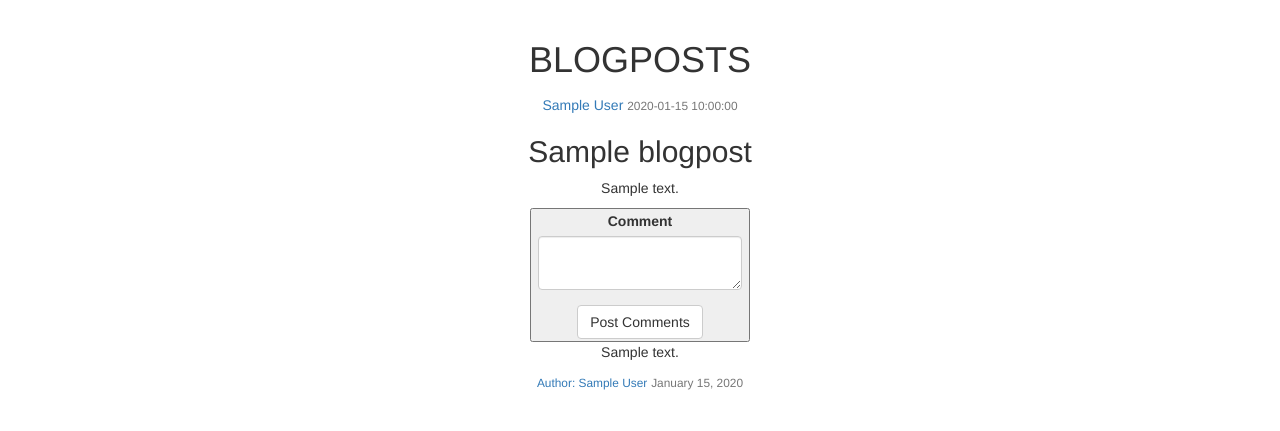
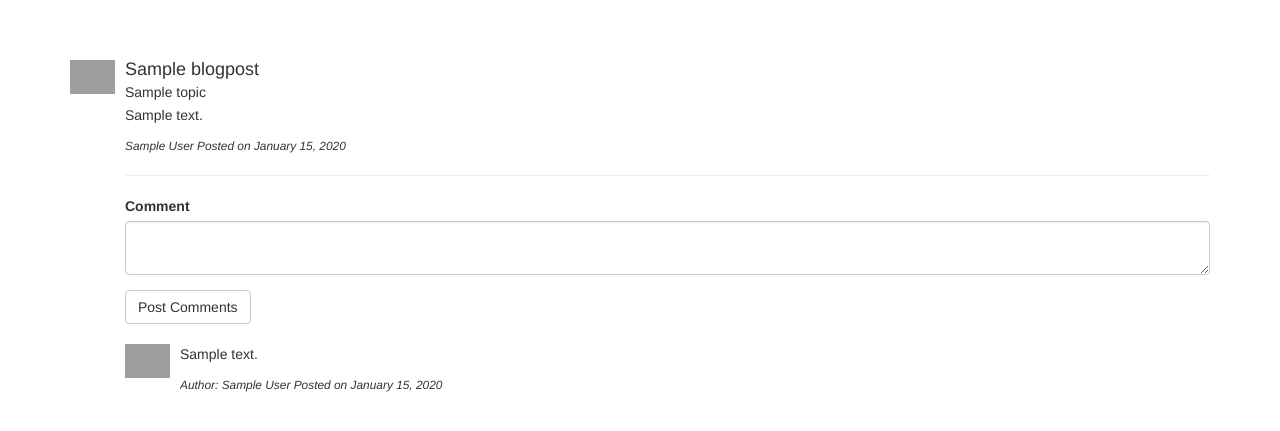
Before and after one commit to emdeechege/Blog, a Flask app: template app/templates/blogcommentlink.html in a window 1280 px wide. Shown: the part 72-503 px from the top of the page. Run offline with Flask 2, Linux system fonts and the light colour scheme; tables that the repository leaves empty hold one stand-in row (values such as "Sample post"); the template is opened without the code that fills it: values that come from a table or form of the project are taken from there, most other values are stand-ins (such as "Sample title", 1, 10 or a date in 2020); data that the repository does not hold is empty; some libraries are stand-ins or nearby versions; grey boxes are pictures that could not be loaded.

Commit message:
view comment link working

```diff
--- a/app/main/views.py
+++ b/app/main/views.py
@@ -102,9 +102,10 @@ def single_blog(id):
 
 @main.route('/blogposts')
 def blogpost_list():
-    # Function that renders the business category blogpost and its content
+    # Function that renders all blogposts and its content
 
     blogposts = Blogs.query.all()
+
 
     return render_template('blogposts.html', blogposts=blogposts)
 
--- a/app/templates/blogcommentlink.html
+++ b/app/templates/blogcommentlink.html
@@ -1,38 +1,33 @@
 {% extends 'base.html' %} {% import 'bootstrap/wtf.html' as wtf %} {% block content %}
+<br>
+<br>
+<div class="container">
+  <div class="media">
+    <div class="media-left">
+      <img src="https://avataaars.io/?avatarStyle=Circle&topType=Hat&accessoriesType=Blank&facialHairType=Blank&clotheType=BlazerShirt&eyeType=EyeRoll&eyebrowType=UnibrowNatural&mouthType=Smile&skinColor=Black" class="media-object" style="width:45px">
+    </div>
+    <div class="media-body">
+      <h4 class="media-heading">{{ blogpost.title }} </h4>
+      <h5 class="media-heading">{{ blogpost.topic }} </h5>
+      <p>{{ blogpost.content }}</p>
+      <small><i>{{ blogpost.author }} Posted on {{ blogpost.date.strftime('%B %d, %Y') }}</i></small>
+      <hr>
+      {{wtf.quick_form(blogpost_form)}}
+      <br>
+{% for comment in comments[::-1] %}
+      <!-- Nested media object -->
 
-<div class="container" style="text-align:center" ;>
-  <h1>BLOGPOSTS</h1>
-  <article class="media content-section">
-    <div class="media-body">
-      <div class="article-metadata">
-        <a class="mr-2" href="#">{{ blogpost.author }}</a>
-        <small class="text-muted">{{ blogpost.time }}</small>
-
-      </div>
-      <h2 class="article-title">{{ blogpost.title }}</h2>
-      <p class="article-content">{{ blogpost.content }}</p>
-    </div>
+        <div class="media-left">
+          <img src="https://avataaars.io/?avatarStyle=Circle&topType=LongHairBun&accessoriesType=Prescription01&hairColor=SilverGray&facialHairType=Blank&clotheType=BlazerSweater&eyeType=Close&eyebrowType=RaisedExcitedNatural&mouthType=Serious&skinColor=DarkBrown" class="media-object" style="width:45px">
+        </div>
+        <div class="media-body">
+          <p>{{ comment.comment }}</p>
+          <small><i>{{ comment.author }} Posted on {{ comment.date_posted.strftime('%B %d, %Y') }}</i></small>
 
 
-  </article>
 
-
-  <button>{{wtf.quick_form(blogpost_form)}}</button>
-
-  {% for comment in comments[::-1] %}
-
-
-  <article class="">
-    <div class="media-body">
-      <div class="article-metadata">
-        <p class="article-content">{{ comment.comment }}</p>
-      </div>
-
-      <small><a class="mr-2" href="#">{{ comment.author }}</a></small>
-      <small class="text-muted">{{ blogpost.date.strftime('%B %d, %Y') }}</small>
-    </div>
-  </article>
   {% endfor %}
 
 </div>
+<br>
 {% endblock content %}
--- a/app/templates/index.html
+++ b/app/templates/index.html
@@ -16,14 +16,16 @@
       <div class="preview">
             <a href="blog/{{ blog.id }}">
         <h2 class="title">{{ blog.title }}</h2></a>
-        <p class="post-meta">Posted by {{blog.author }} on {{ blog.date.strftime('%B %d, %Y') }}</p>
+        <p>{{ blog.content}}</p>
+        <small><p><a href="blog/new/{{ blog.id }}">View Comments</p></a></small>
+        <p>Posted by {{blog.author }} on {{ blog.date.strftime('%B %d, %Y') }}</p>
       </div>
       {% endfor %}
       <hr>
     </div>
   </div>
   </div>
-
+/blog/new/
   <!-- Footer -->
   <footer>
     <div class="container">
```
Also changed, not shown: app/templates/blogposts.html (+4 -15 lines), app/templates/oneblogpost.html (+12 -14 lines), app/static/photos/avataaars.png (added).
